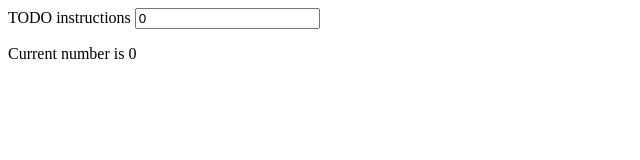
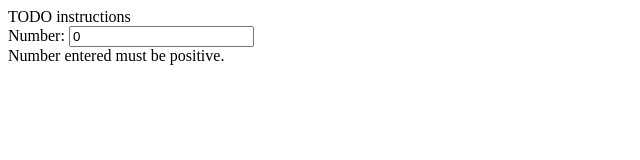
Before and after one commit to tobyhei/wng, a plain HTML site: page wng/index.html in a window 1280 px wide. Shown: the whole page, without its empty margins (0-640 px from the left). Drawn offline with Linux system fonts and the light colour scheme.

Commit message:
Add validation for required, number & min

```diff
--- a/wng/index.html
+++ b/wng/index.html
@@ -4,13 +4,28 @@
 <head>
     <title>Numeric Sequence Calculator</title>
 </head>
-<body ng-controller="Main as vm">
+<body>
 
     TODO instructions
 
-    <input type="text" ng-model="vm.number" placeholder="Enter number" />
-
-    <p>Current number is {{vm.number}}</p>
+    <form name="myForm" ng-controller="Main as vm">
+        <label>
+            Number:
+            <input type="number" name="input" ng-model="vm.number"
+                   min="1" integer required>
+        </label>
+        <div role="alert">
+            <span class="error" ng-show="myForm.input.$error.required">
+                Please enter a number to proceed.
+            </span>
+            <span class="error" ng-show="myForm.input.$error.number">
+                Not a valid number, please enter a number to proceed.
+            </span>
+            <span class="error" ng-show="myForm.input.$error.min">
+                Number entered must be positive.
+            </span>
+        </div>
+    </form>
 
     <script src="Scripts/angular.min.js"></script>
     <script src="app/app.module.js"></script>
```
